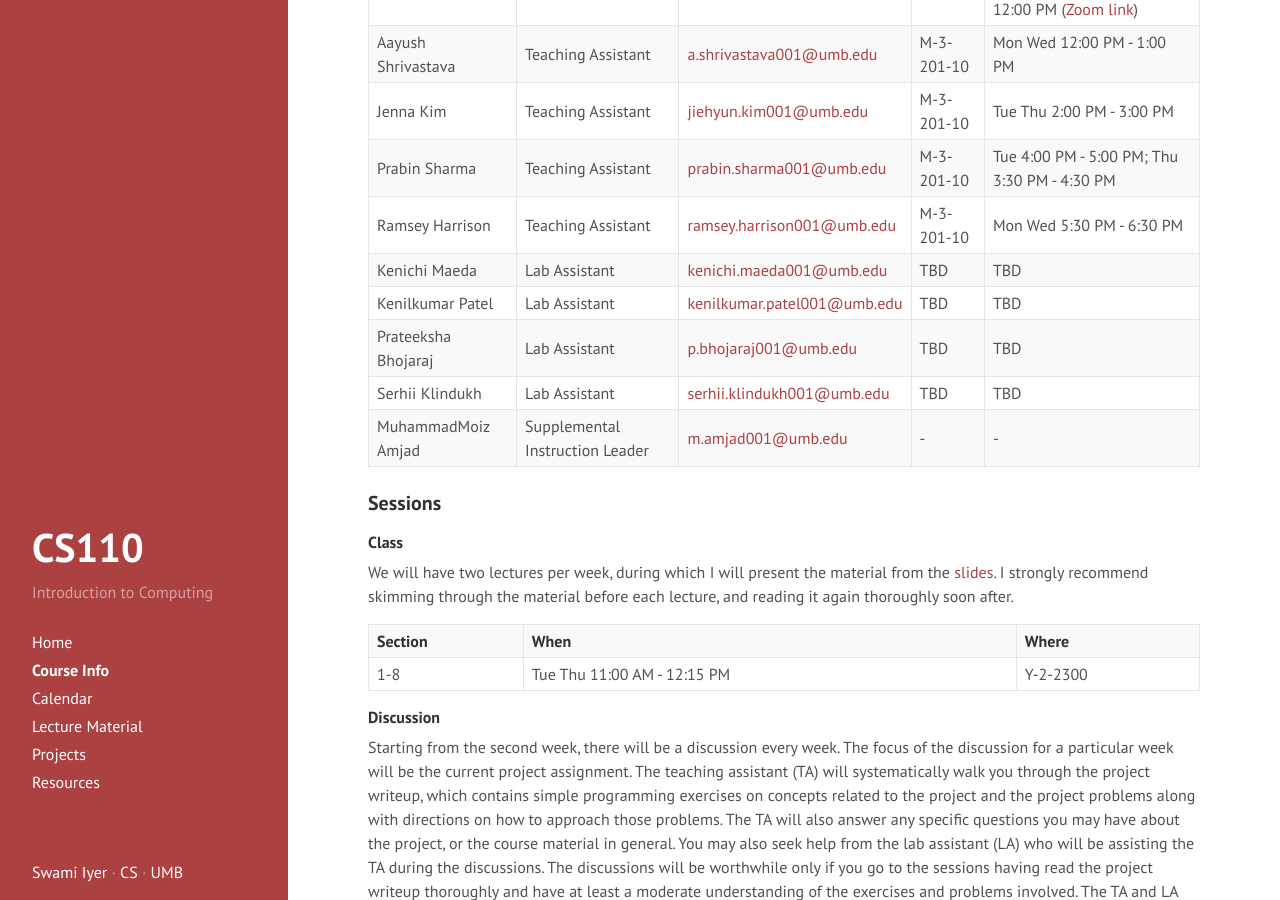
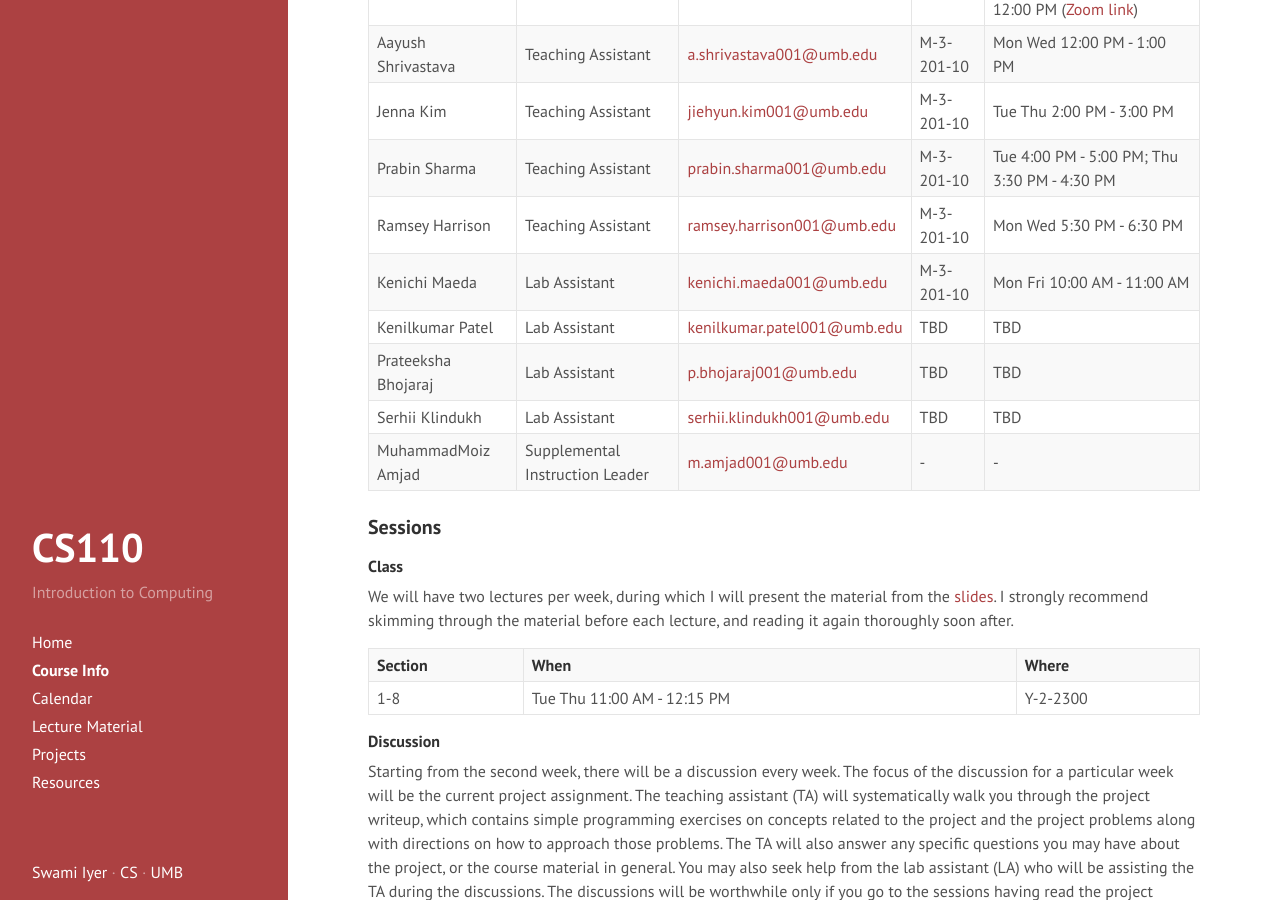
Before and after one commit to swamiiyer/swamiiyer.github.io, a Jekyll site: the page built from _pages/cs110/course_info.md, in a window 1280 px wide and 900 px high, scrolled down 643 px. Built offline with Jekyll 4.4.1, drawn with Linux system fonts in a browser that asks for light colours.

Commit message:
office hours

```diff
--- a/_pages/cs110/course_info.md
+++ b/_pages/cs110/course_info.md
@@ -21,7 +21,7 @@ Aayush Shrivastava | Teaching Assistant | [a.shrivastava001@umb.edu](a.shrivasta
 Jenna Kim | Teaching Assistant | [jiehyun.kim001@umb.edu](jiehyun.kim001@umb.edu) | M-3-201-10 | Tue Thu 2:00 PM - 3:00 PM |
 Prabin Sharma | Teaching Assistant | [prabin.sharma001@umb.edu](prabin.sharma001@umb.edu) | M-3-201-10 | Tue 4:00 PM - 5:00 PM; Thu 3:30 PM - 4:30 PM |
 Ramsey Harrison | Teaching Assistant | [ramsey.harrison001@umb.edu](ramsey.harrison001@umb.edu) | M-3-201-10 | Mon Wed 5:30 PM - 6:30 PM |
-Kenichi Maeda | Lab Assistant | [kenichi.maeda001@umb.edu](kenichi.maeda001@umb.edu) | TBD | TBD |
+Kenichi Maeda | Lab Assistant | [kenichi.maeda001@umb.edu](kenichi.maeda001@umb.edu) | M-3-201-10 | Mon Fri 10:00 AM - 11:00 AM |
 Kenilkumar Patel | Lab Assistant | [kenilkumar.patel001@umb.edu](kenilkumar.patel001@umb.edu) | TBD | TBD |
 Prateeksha Bhojaraj | Lab Assistant | [p.bhojaraj001@umb.edu](p.bhojaraj001@umb.edu) | TBD | TBD |
 Serhii Klindukh | Lab Assistant | [serhii.klindukh001@umb.edu]() | TBD | TBD |
```
